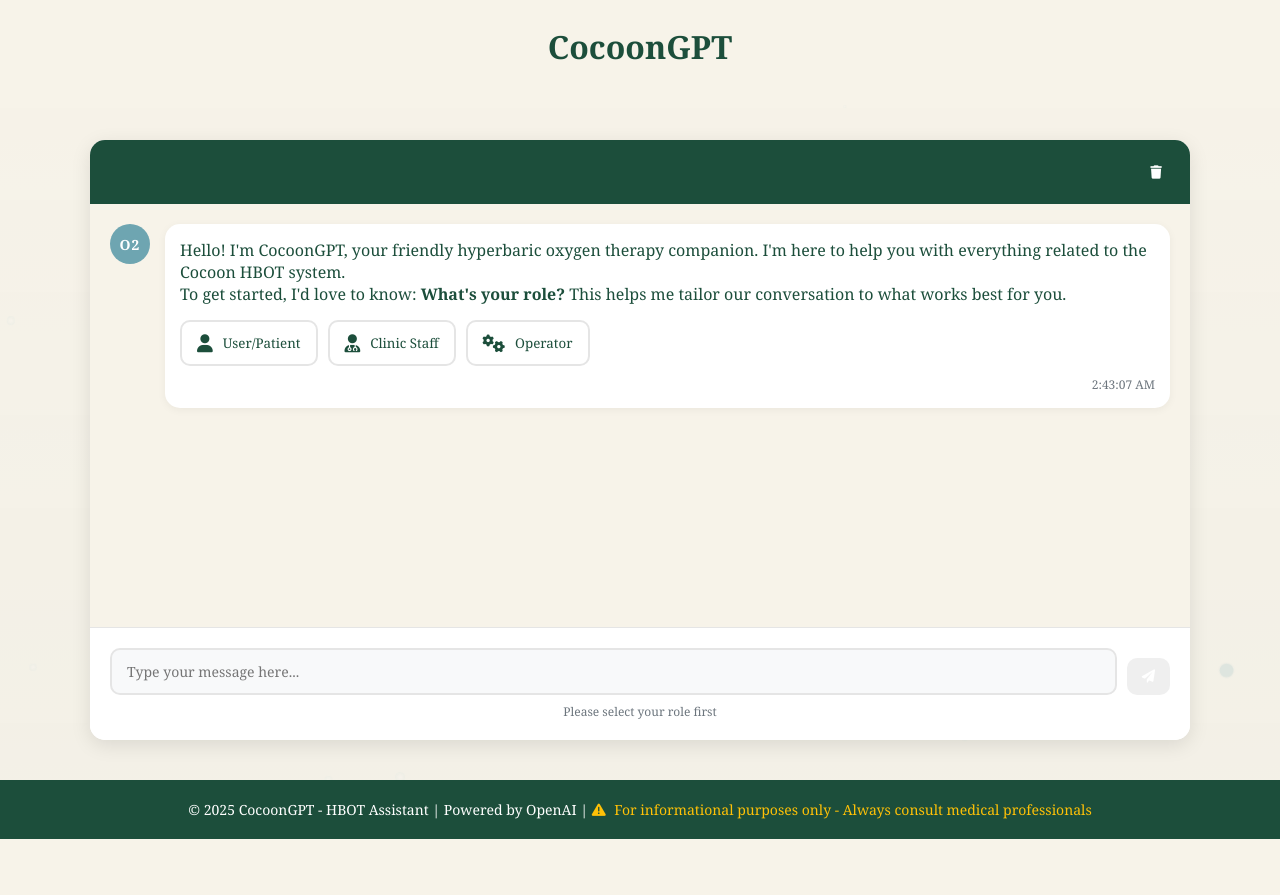
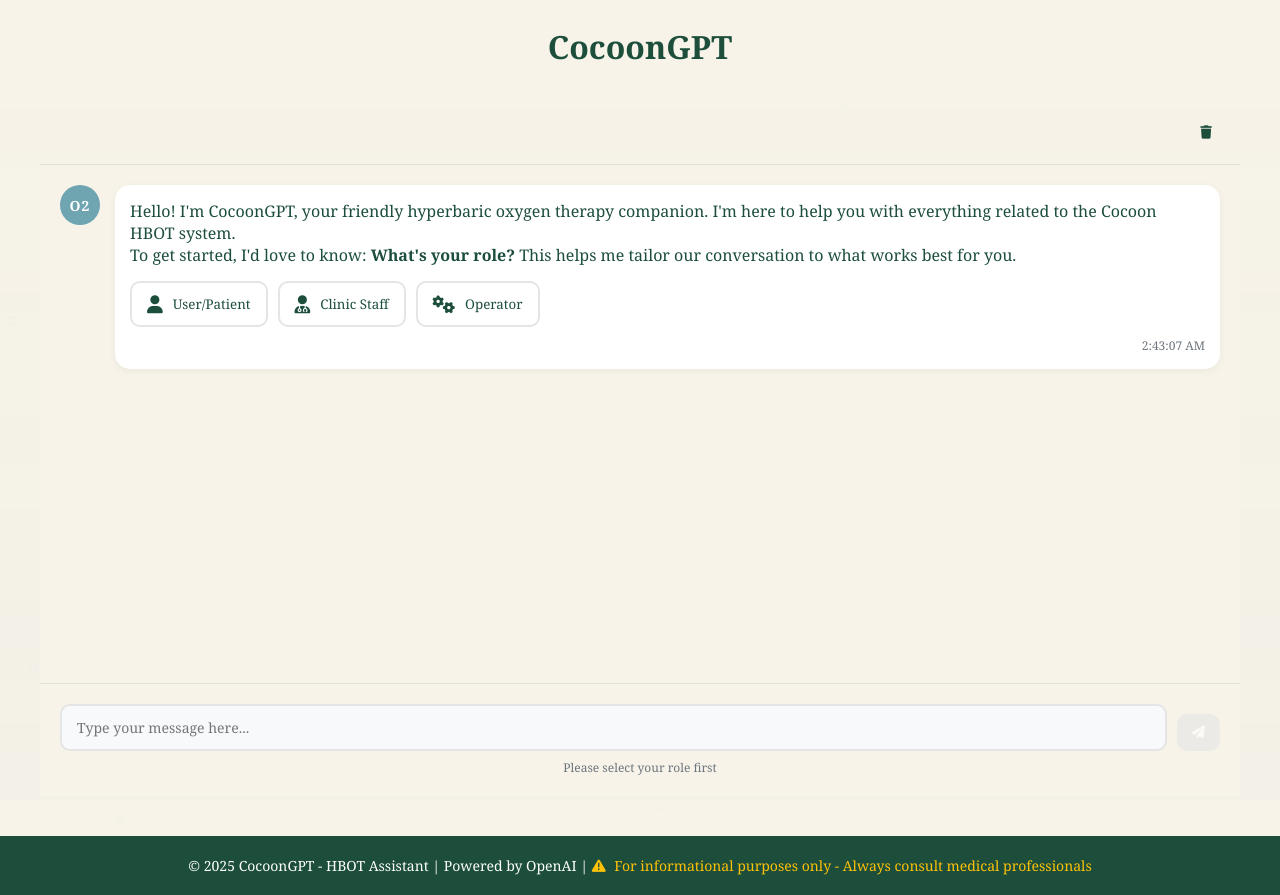
Before and after one commit to O2genes/CocoonGPT, a Flask app: page / in a window 1280 px wide. Before the commit the page ends 839 px from the top, so only its background shows below. Run offline with Flask 3, Linux system fonts and the light colour scheme.

Commit message:
Remove chatbox frame and create integrated design with larger chat area

```diff
--- a/static/style.css
+++ b/static/style.css
@@ -134,35 +134,36 @@ body {
 /* Main Content Area */
 .main-content {
     flex: 1;
-    padding: 30px 20px 40px 20px;
+    padding: 80px 20px 40px 20px;
     width: 100%;
-    max-width: 1200px;
-    margin: 0 auto;
+    max-width: 100%;
+    margin: 0;
     display: flex;
-    align-items: center;
+    align-items: stretch;
     justify-content: center;
 }
 
 /* Chat Container */
 .chat-container {
-    background-color: var(--white);
-    border-radius: 15px;
-    box-shadow: 0 5px 20px rgba(0, 0, 0, 0.1);
+    background-color: transparent;
+    border-radius: 0;
+    box-shadow: none;
     overflow: hidden;
-    height: 75vh;
+    height: 85vh;
     display: flex;
     flex-direction: column;
-    max-width: 1100px;
+    max-width: 100%;
     width: 100%;
 }
 
 .chat-header {
-    background-color: var(--primary-green);
-    color: var(--white);
+    background-color: transparent;
+    color: var(--primary-green);
     padding: 15px 20px;
     display: flex;
     justify-content: flex-end;
     align-items: center;
+    border-bottom: 1px solid rgba(28, 78, 59, 0.1);
 }
 
 .chat-controls {
@@ -173,7 +174,7 @@ body {
 .btn-control {
     background: none;
     border: none;
-    color: var(--white);
+    color: var(--primary-green);
     cursor: pointer;
     padding: 8px;
     border-radius: 5px;
@@ -181,7 +182,7 @@ body {
 }
 
 .btn-control:hover {
-    background-color: rgba(255, 255, 255, 0.1);
+    background-color: rgba(28, 78, 59, 0.1);
 }
 
 /* Chat Messages */
@@ -277,8 +278,8 @@ body {
 /* Chat Input */
 .chat-input-container {
     padding: 20px;
-    border-top: 1px solid var(--gray);
-    background-color: var(--white);
+    border-top: 1px solid rgba(28, 78, 59, 0.1);
+    background-color: var(--cream);
 }
 
 .input-wrapper {
@@ -483,7 +484,7 @@ body {
 
 @media (min-width: 1024px) {
     .main-content {
-        padding: 140px 40px 40px 40px;
+        padding: 100px 40px 40px 40px;
     }
 
     .header {
@@ -495,13 +496,13 @@ body {
     }
 
     .chat-container {
-        height: 75vh;
+        height: 87vh;
     }
 }
 
 @media (max-width: 767px) {
     .main-content {
-        padding: 100px 15px 25px 15px;
+        padding: 80px 15px 25px 15px;
     }
 
     .header {
@@ -513,7 +514,7 @@ body {
     }
 
     .chat-container {
-        height: 60vh;
+        height: 80vh;
     }
 
     .role-buttons {
```
